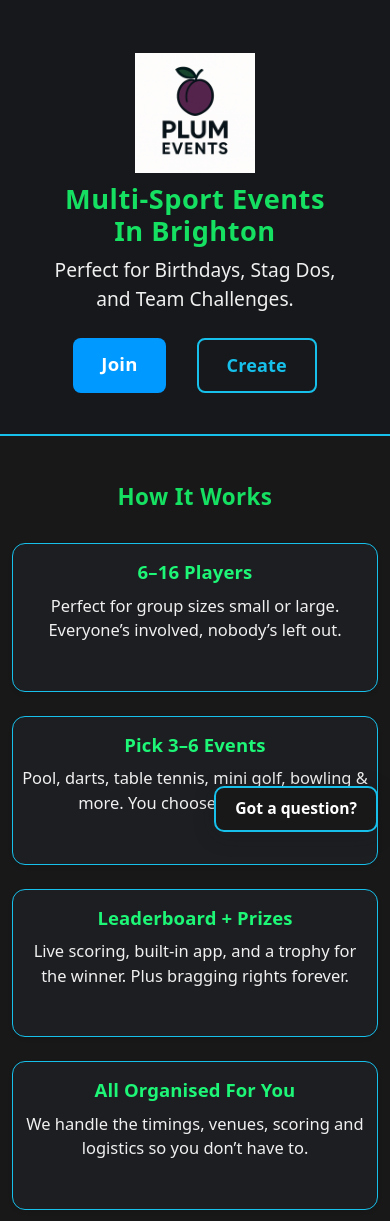
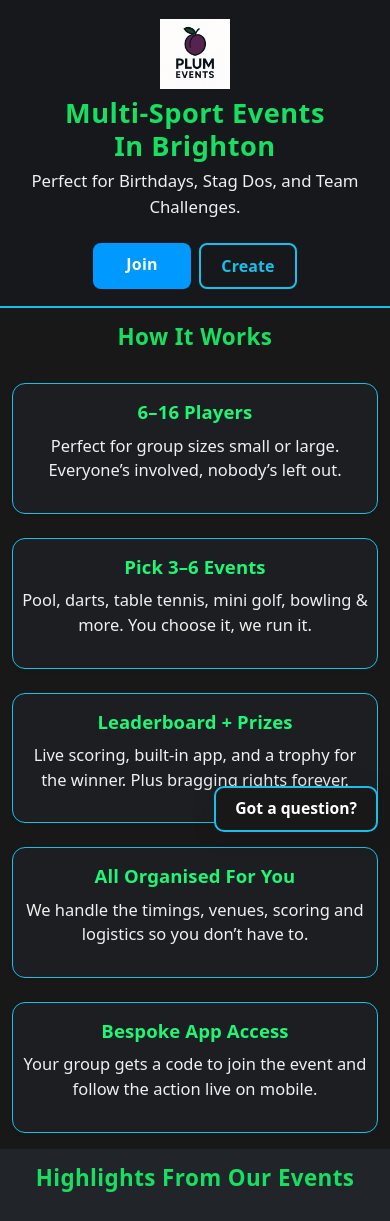
Before and after one commit to UKPOOLCLUB/plum-events, a Django app: page / in a window 390 px wide. Shown: the top 1221 px of the page. Run offline with Django 4.2, Linux system fonts and the light colour scheme.

Commit message:
landing page updated

```diff
--- a/users/templates/users/landing.html
+++ b/users/templates/users/landing.html
@@ -15,24 +15,44 @@
       background: #16181b;
       border-bottom: 2.5px solid #17c0eb;
       color: #f0f0f0;
-      padding: 3.3rem 2rem 2.1rem 2rem;
+      padding: 2.1rem 1rem 1.5rem 1rem;
       text-align: center;
     }
     .hero img {
-      max-width: 120px;
-      margin-bottom: 10px;
+      max-width: 100px;
+      margin-bottom: 8px;
     }
   .hero h1 {
     font-weight: 800;
-      font-size: 2.5rem;
+    font-size: 2rem;
     color: #16e061;
     letter-spacing: 0.5px;
-      margin-bottom: 8px;
+    margin-bottom: 6px;
   }
   .hero p {
-      font-size: 1.2rem;
+    font-size: 1.05rem;
     color: #f0f0f0;
-      margin-bottom: 26px;
+    margin-bottom: 18px;
+  }
+  .hero-btn-group {
+    display: flex;
+    justify-content: center;
+    gap: 12px;
+    flex-wrap: wrap;
+    margin-bottom: 0;   /* Remove extra spacing */
+  }
+  .hero-btn-group .btn {
+    min-width: 110px;
+    font-size: 1.09rem;
+    padding: 11px 22px;
+    margin: 0;
+  }
+  @media (max-width: 600px) {
+    .hero { padding: 1.2rem 0.6rem 1.1rem 0.6rem; }
+    .hero img { max-width: 70px; }
+    .hero h1 { font-size: 1.18rem; }
+    .hero-btn-group { gap: 8px; }
+    .hero-btn-group .btn { font-size: 1rem; padding: 9px 0; min-width: 98px; }
   }
     .btn-primary {
       background: #0099ff !important;
@@ -76,6 +96,17 @@
       background: #181818;
       color: #f0f0f0;
     }
+    .section-dark, .bg-dark {
+      padding-top: 2.1rem !important;
+      padding-bottom: 2.1rem !important;
+    }
+
+    @media (max-width: 600px) {
+      .section-dark, .bg-dark {
+        padding-top: 1rem !important;
+        padding-bottom: 1rem !important;
+      }
+    }
     .section-header {
       color: #16e061;
       font-weight: 800;
@@ -89,7 +120,6 @@
       border-radius: 13px;
       border: 1.5px solid #17c0eb;
       padding: 26px 18px 20px 18px;
-      margin-bottom: 18px;
       min-height: 180px;
       color: #eee;
       box-shadow: 0 1px 7px #1112;
@@ -250,7 +280,7 @@
       <img src="{% static 'users/plum_logo.png' %}" alt="Plum Events Logo">
       <h1>Multi-Sport Events<br>In Brighton</h1>
       <p class="mb-4">Perfect for Birthdays, Stag Dos, and Team Challenges.</p>
-      <div class="d-flex justify-content-center gap-3 flex-wrap">
+      <div class="hero-btn-group">
         <a href="{% url 'enter_event_code' %}" class="btn btn-primary">Join</a>
         <a href="{% url 'get_quote' %}" class="btn btn-outline-dark">Create</a>
       </div>
```
Lines whose indentation alone changed are shown as unchanged.
